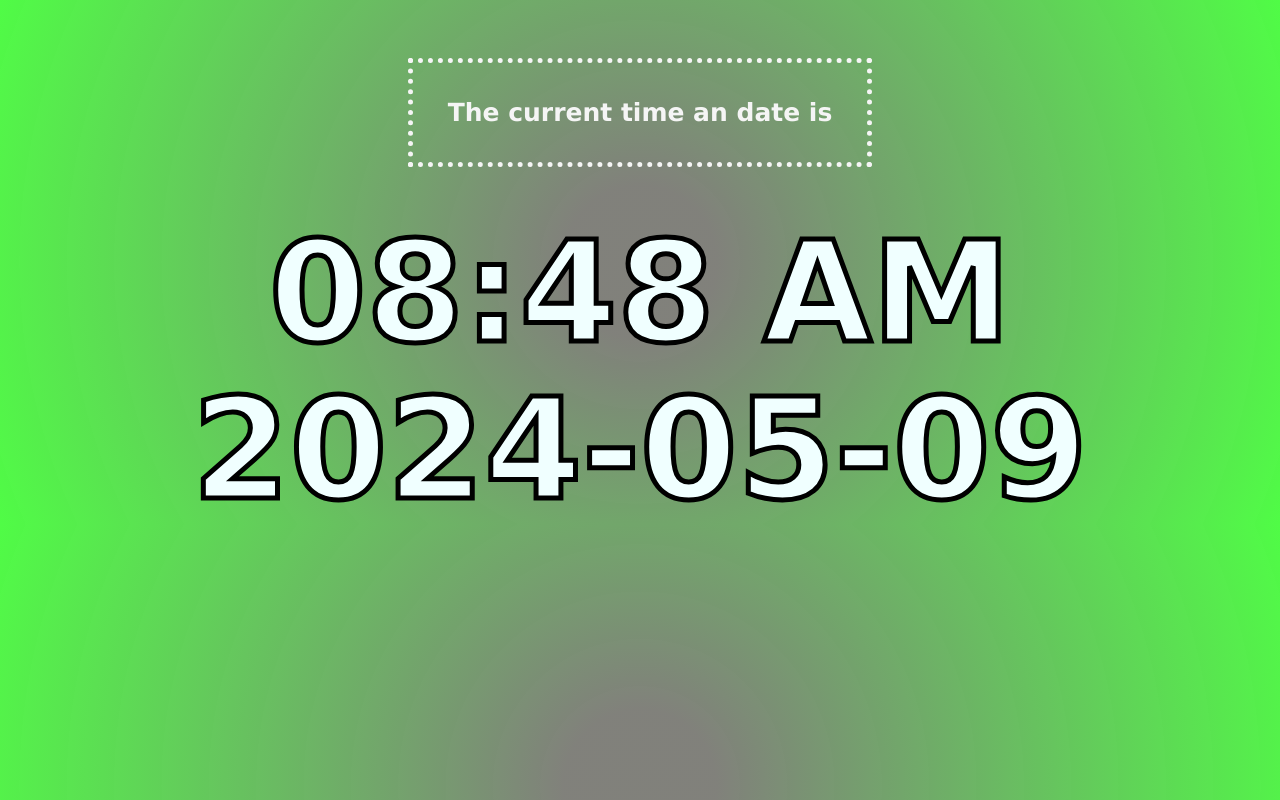
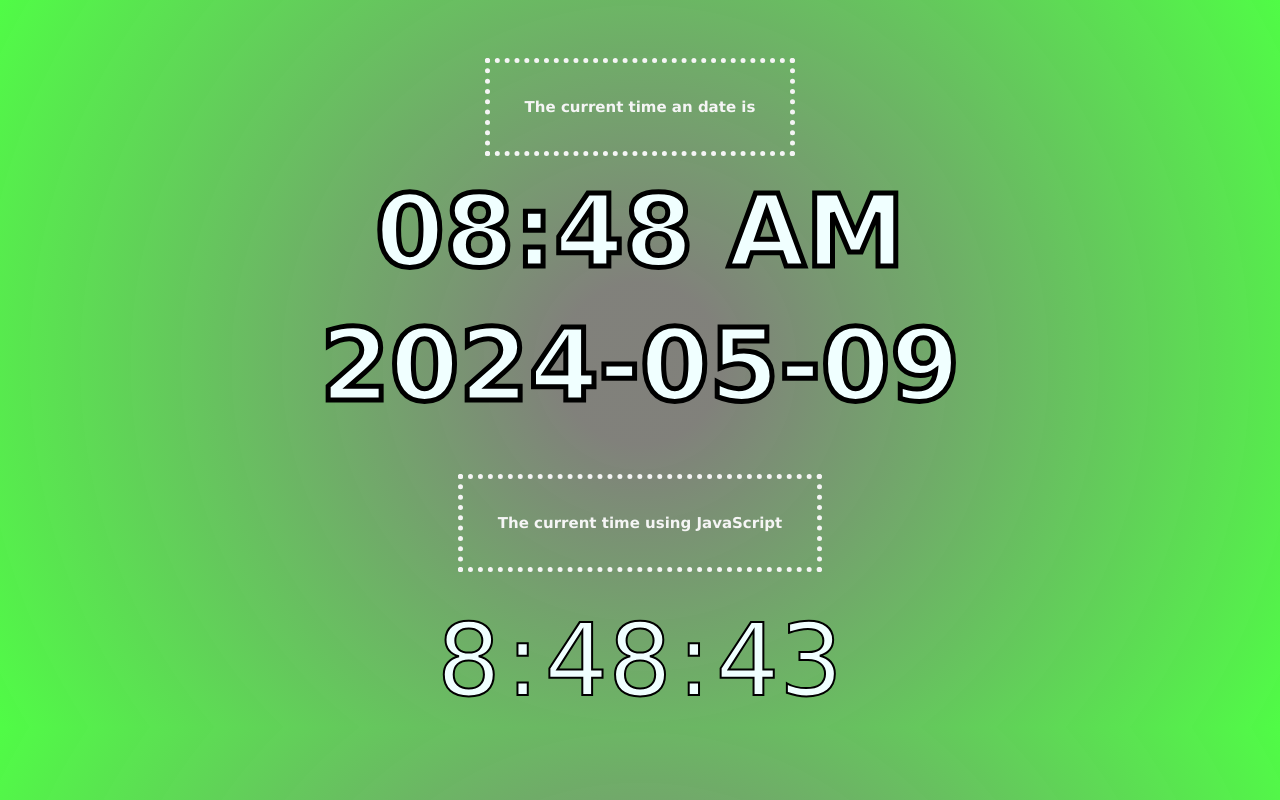
Before and after one commit to majedkhaldi/hello_world.py, a Django app: page /time_display in a window 1280 px wide. Run offline with Django 3.2, Linux system fonts and the light colour scheme.

Commit message:
time display with bonus

```diff
--- /dev/null
+++ b/django/django_intro/times/time_display/static/script.js
@@ -0,0 +1,13 @@
+let hrs = document.querySelector(".hrs")
+let min = document.querySelector(".mins")
+let sec = document.querySelector(".sec")
+
+
+
+setInterval(()=>{
+    var currenttime = new Date();
+    // console.log(currenttime);
+    hrs.innerHTML = currenttime.getHours();
+    min.innerHTML = currenttime.getMinutes();
+    sec.innerHTML = currenttime.getSeconds();
+}, 1000)
--- a/django/django_intro/times/time_display/static/style.css
+++ b/django/django_intro/times/time_display/static/style.css
@@ -8,7 +8,8 @@ body {
 .timeanddate {
     color: azure;
     -webkit-text-stroke: 5px black;
-    margin-bottom: -100px;
+    margin-bottom: -50px;
+    font-size: 50px;
 }
 h3 {
     border: 5px dotted whitesmoke;
@@ -16,6 +17,18 @@ h3 {
     width: fit-content;
     margin: 0 auto;
     color: whitesmoke;
-    font-size: 25px;
+    font-size: 15px;
     margin-bottom: -50px;
 }
+.timebox > span {
+    color: azure;
+    font-family: Verdana, Geneva, Tahoma, sans-serif;
+    -webkit-text-stroke: 2px black;
+    font-size: 100px;
+}
+.timebox {
+    margin-top: 100px;
+}
+.timebox h3 {
+    margin-bottom: 30px;
+}
--- a/django/django_intro/times/time_display/templates/index.html
+++ b/django/django_intro/times/time_display/templates/index.html
@@ -6,13 +6,23 @@
     <title>Time Now!!</title>
     {% load static %}
     <link rel="stylesheet" href="{% static '/style.css' %}">
+
 </head>
 <body>
     <h3>The current time an date is</h3>
-    <div class="timebox">
-        <div class="timeanddate" style="font-size: 70px; "> <h1>{{time}} </h1> </div>
-        <div class="timeanddate" style="font-size: 70px; "> <h1>{{date}} </h1> </div>
+    <div>
+        <div class="timeanddate" > <h1>{{time}} </h1> </div>
+        <div class="timeanddate" > <h1>{{date}} </h1> </div>
     </div>
 
+    <div class="timebox">
+        <h3>The current time using JavaScript</h3>
+        <span class="hrs"></span>
+        <span>:</span>
+        <span class="mins"></span>
+        <span>:</span>
+        <span class="sec"></span>
+    </div>
+    <script src="{% static '/script.js' %}"></script>
 </body>
 </html>
```
